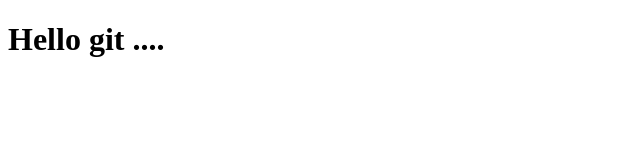
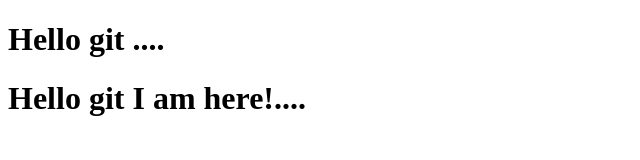
Before and after one commit to hituhin/project1, a plain HTML site: page index.html in a window 1280 px wide. Shown: the whole page, without its empty margins (0-640 px from the left). Drawn offline with Linux system fonts and the light colour scheme.

Commit message:
my second commit

```diff
--- a/index.html
+++ b/index.html
@@ -7,5 +7,6 @@
 </head>
 <body>
     <h1>Hello git ....</h1>
+    <h1>Hello git I am here!....</h1>
 </body>
 </html>
```
